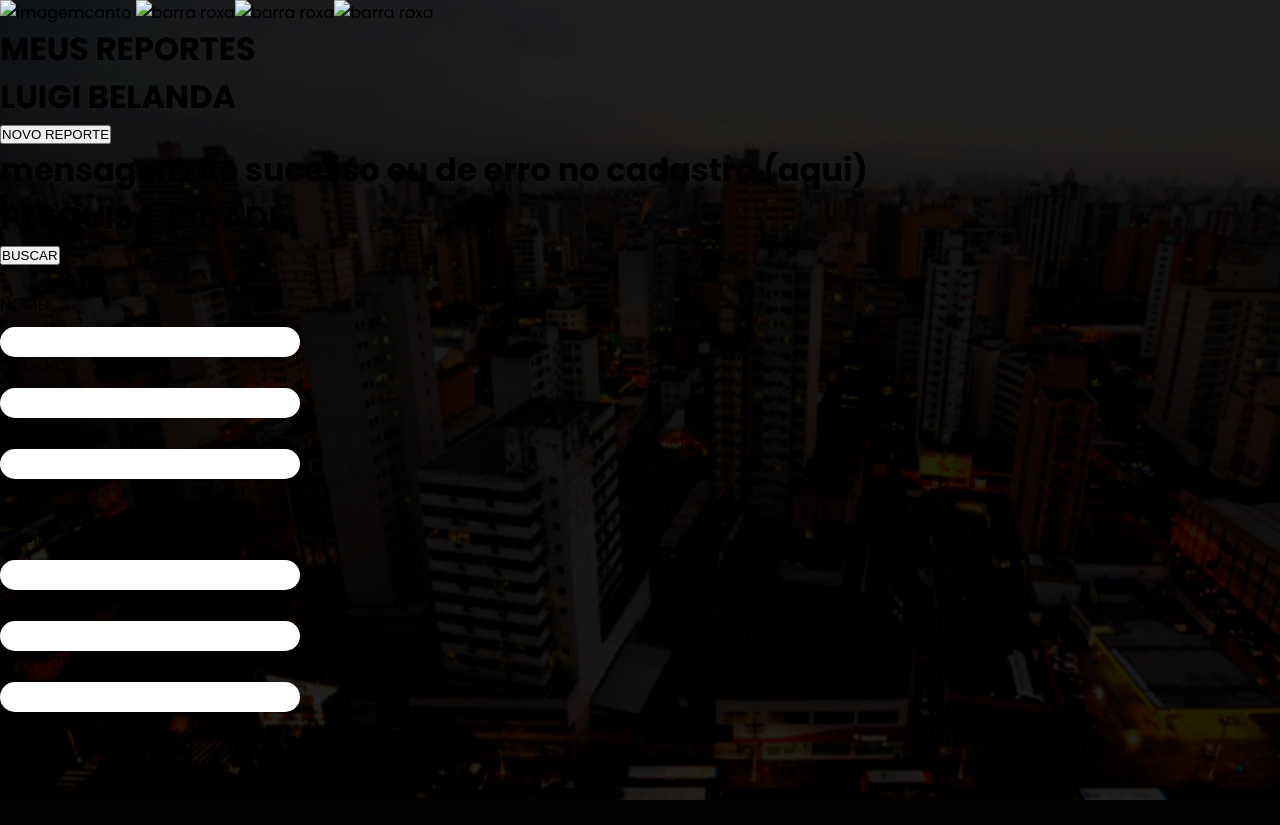
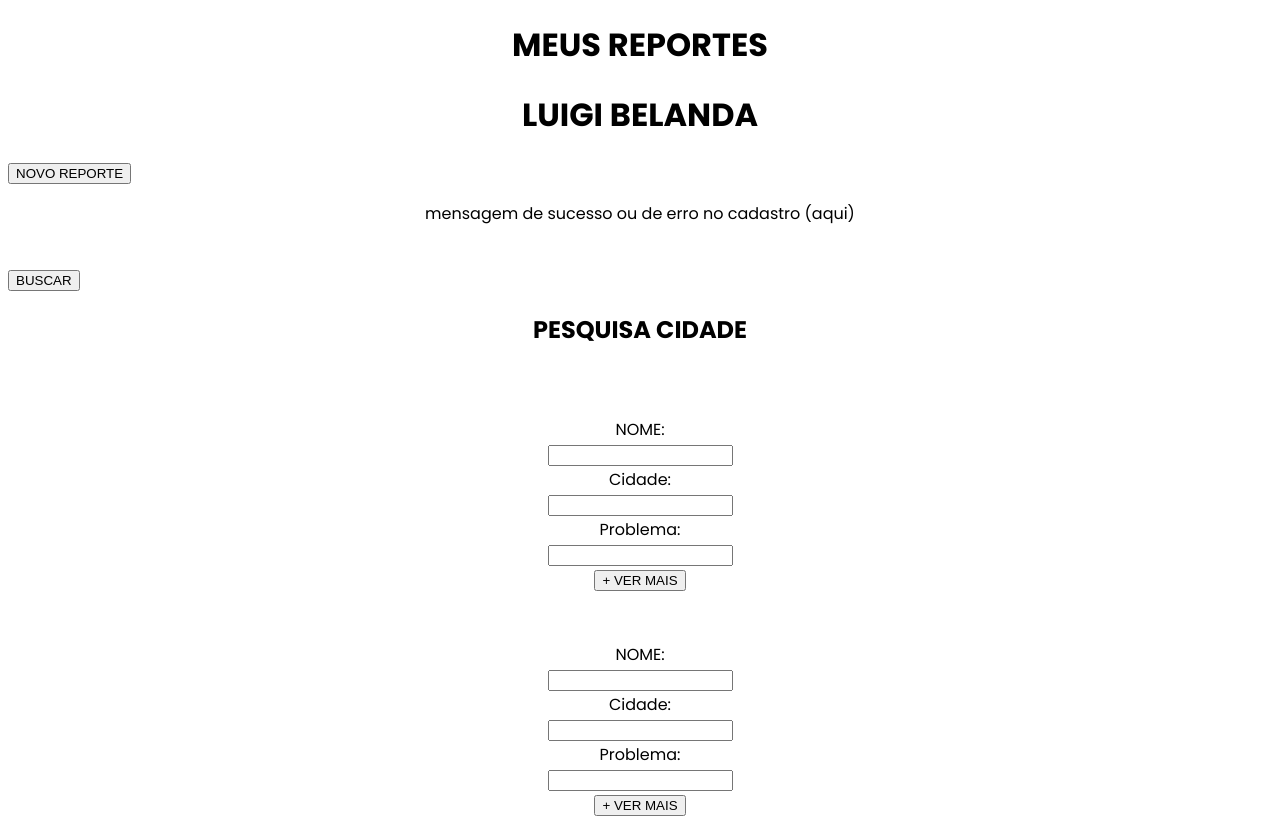
Before and after one commit to LuigiBelanda/TCC_3DS, a PHP site: page /reports.html in a window 1280 px wide. Before the commit the page ends 800 px from the top, so only its background shows below. Run offline with PHP 8.4, Linux system fonts and the light colour scheme.

Commit message:
Começo da tela de reports

```diff
--- a/reports.css
+++ b/reports.css
@@ -7,50 +7,57 @@
 
 /* =============== RESET ===============*/
 
-* {
-    margin: 0;
-    padding: 0;
-    box-sizing: border-box;
-}
-
-
 /* =============== MAIN ===============*/
 
 body {
     font-family: 'Poppins', sans-serif;
+}
 
-    height: 100vh;
-    width: 100vw;
-    background-size: cover;
-    background-repeat: no-repeat;
-
-    overflow: hidden;
-}
+/* =============== MAIN TUDO ===============*/
 
 /* =============== IMAGEM CANTO ===============*/
 
-.imagemcanto{
-    margin-top: 15px;
-    margin-left: 20px;
-
-}
-
 /* =============== BARRA ROXA ===============*/
 
-.barraroxa{
-}
-
 /* =============== MEUS REPORTES ===============*/
-
 .reportes_usuario{
+    text-align: center;
 }
 
 /* =============== NOME USUARIO ===============*/
-
 .usuario{
+    text-align:center;
 }
 
 /* =============== NOVO REPORTE ===============*/
+.botao_reporte{
+    align-content:space-around;
+}
 
-.botao_reporte{
+/* =============== FORMULARIOS ===============*/
+.formularios{
+    align-content: center;
+    align-items: center;
+    text-align: center;
+    align-self: center;
 }
+
+/* =============== BOTAO BUSCAR ===============*/
+
+.botao_buscar{
+    align-content: center;
+    align-items: center;
+    align-self: center;
+}
+
+/* =============== BOTAO BUSCAR ===============*/
+
+.pesquisa_cidade{
+    text-align: center;
+}
+
+/* =============== MENSAGEM ===============*/
+
+.mensagem{
+    text-align: center;
+}
--- a/reports.html
+++ b/reports.html
@@ -20,21 +20,17 @@
         rel="stylesheet">
 
     <!-- CSS -->
-    <link rel="stylesheet" href="./style.css">
+    <link rel="stylesheet" href="./reports.css">
 
     <!-- SITE ICON -->
     <link rel="sortcut icon" href="./img/MiniaturaSignalerPNG.png" type="image/x-icon" />
 </head>
 
 <body>
+    <main class="tudo">
     <!--IMAGEM CANTO-->
-    <img src="file:///C:/TCC%20-%203DS%20-%20Códigos/TCC_3DS/img/logo3.png" alt="imagemcanto" height="77" width="40,5"
-        class="imagemcanto">
 
     <!--BARRA ROXA-->
-    <img src="file:///C:/TCC%20-%203DS%20-%20Códigos/TCC_3DS/img/barra_roxa.png" alt="barra roxa" class="barraroxa"><img
-        src="file:///C:/TCC%20-%203DS%20-%20Códigos/TCC_3DS/img/barra_roxa.png" alt="barra roxa" class="barraroxa"><img
-        src="file:///C:/TCC%20-%203DS%20-%20Códigos/TCC_3DS/img/barra_roxa2.png" alt="barra roxa" class="barraroxa">
 
     <!--MEUS REPORTES-->
     <h1 class="reportes_usuario">MEUS REPORTES</h1>
@@ -46,31 +42,35 @@
     <button class="botao_reporte">NOVO REPORTE</button>
 
     <!--MENSAGEM-->
-    <h1>mensagem de sucesso ou de erro no cadastro (aqui)</h1>
+    <p class="mensagem">mensagem de sucesso ou de erro no cadastro (aqui)</p><br>
+
+    <!--BUSCAR-->
+    <button class="botao_buscar">BUSCAR</button><br>
 
     <!--PESQUISA CIDADE-->
-    <h1>PESQUISA CIDADE</h1>
+    <h2 class="pesquisa_cidade">PESQUISA CIDADE</h2><br>
 
-    <!--BUSCAR-->
-    <button>BUSCAR</button>
 
     <!--FORMULARIOS-->
-    <form><br>
-        <label for="nome">NOME:</label><br>
-        <input type="text" id="nome" name="nome"><br>
-        <label for="cidade">Cidade:</label><br>
-        <input type="text" id="cidade" name="cidade"><br>
-        <label for="problema">Problema:</label><br>
-        <input type="text" id="problema" name="probelma"><br>
-      </form><br>
-      <form><br>
-        <label for="nome">NOME:</label><br>
-        <input type="text" id="nome" name="nome"><br>
-        <label for="cidade">Cidade:</label><br>
-        <input type="text" id="cidade" name="cidade"><br>
-        <label for="problema">Problema:</label><br>
-        <input type="text" id="problema" name="probelma"><br>
-      </form><br>
+    <form class="formularios"><br>
+        <label for="nome" class=formularios>NOME:</label><br>
+        <input type="text" id="nome" name="nome" class=formularios><br>
+        <label for="cidade" class=formularios>Cidade:</label><br>
+        <input type="text" id="cidade" name="cidade" class=formularios><br>
+        <label for="problema" class=formularios>Problema:</label><br>
+        <input type="text" id="problema" name="probelma" class=formularios><br>
+        <button  class="botao_ver_mais" class=formularios>+ VER MAIS</button><br>
+    </form><br>
+      <form class=formularios><br>
+        <label for="nome" class=formularios>NOME:</label><br>
+        <input type="text" id="nome" name="nome" class=formularios><br>
+        <label for="cidade" class=formularios>Cidade:</label><br>
+        <input type="text" id="cidade" name="cidade" class=formularios><br>
+        <label for="problema" class=formularios>Problema:</label><br>
+        <input type="text" id="problema" name="probelma" class=formularios><br>
+        <button class="botao_ver_mais" class=formularios>+ VER MAIS</button><br>
+    </form>
+    </main>
 </body>
 
 </html>
```
Also changed, not shown: img/barra_roxa3.png (added).
